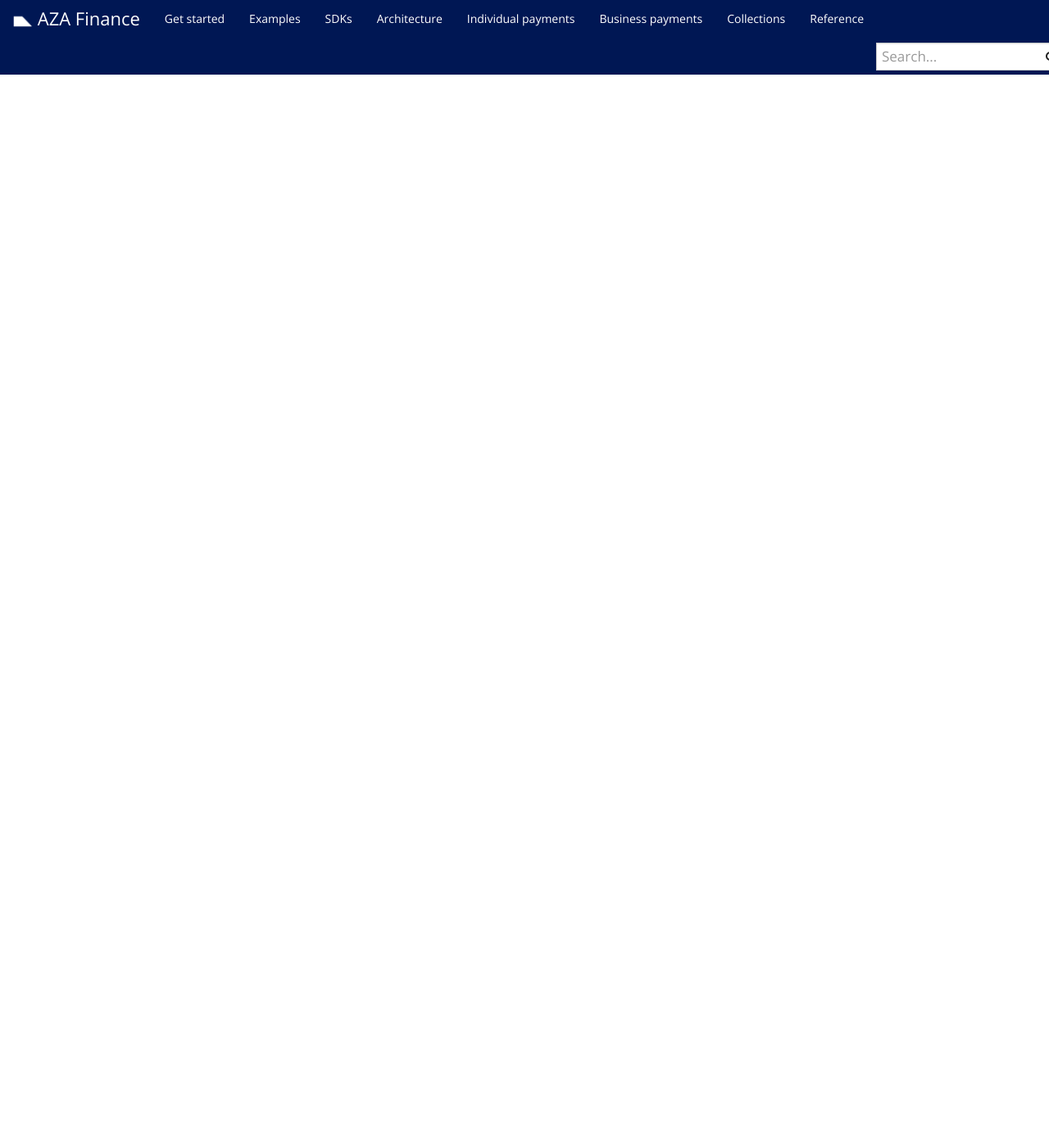
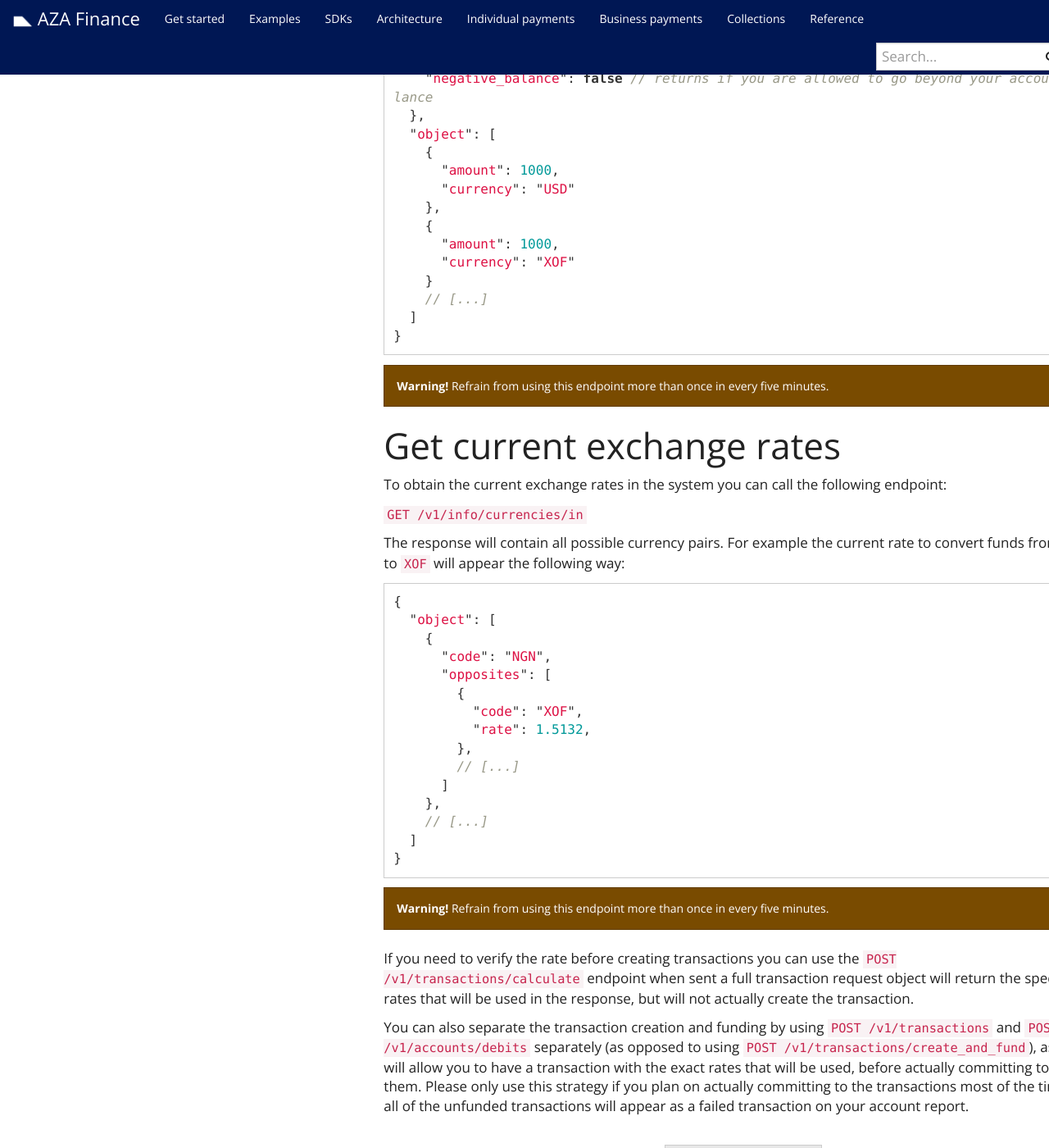
Before and after one commit to transferzero/api-documentation, a Jekyll site: the page built from _docs/additional-features.md, in a window 1280 px wide and 1400 px high, scrolled down 9591 px. Shown: the whole window at 82% size. Built offline with Jekyll 4.4.1, drawn with Linux system fonts in a browser that asks for light colours; nearby versions of some CDN libraries; comment, search, counter and statistics services are not loaded; some of the changed text lies outside the part shown.

Commit message:
Add some missing features to our main documentation
Obtaining account balance and checking for current exchange rates are very common requests, and we didn't really have these documented well apart from our specification.

Also adds a preliminary list of API limits we wish to use for status checks, balance and exchange rate enquiries, which are endpoints where customers are usually overloading our system unnecessarily.

````diff
--- a/_docs/additional-features.md
+++ b/_docs/additional-features.md
@@ -447,3 +447,70 @@ The endpoint responds with a list of uploaded proof of payment files, e.g.:
 {% endcapture %}
 
 {% include language-tabbar.html prefix="proof-of-payments" raw=data-raw %}
+
+# Balance enquiry
+
+To obtain your current account balance you can use following two endpoints:
+
+`GET /v1/accounts` to obtain your balance for all currencies or
+
+`GET /v1/accounts/[CURRENCY_NAME]` to obtain for a single currency.
+
+The response in both cases look like the following (with only one currency returned in the latter instance)
+
+```javascript
+{
+  "meta": {
+    "negative_balance": false // returns if you are allowed to go beyond your account balance
+  },
+  "object": [
+    {
+      "amount": 1000,
+      "currency": "USD"
+    },
+    {
+      "amount": 1000,
+      "currency": "XOF"
+    }
+    // [...]
+  ]
+}
+```
+
+<div class="alert alert-warning" markdown="1">
+**Warning!** Refrain from using this endpoint more than once in every five minutes.
+</div>
+
+# Get current exchange rates
+
+To obtain the current exchange rates in the system you can call the following endpoint:
+
+`GET /v1/info/currencies/in`
+
+The response will contain all possible currency pairs. For example the current rate to convert funds from `NGN` to `XOF` will appear the following way:
+
+```javascript
+{
+  "object": [
+    {
+      "code": "NGN",
+      "opposites": [
+        {
+          "code": "XOF",
+          "rate": 1.5132,
+        },
+        // [...]
+      ]
+    },
+    // [...]
+  ]
+}
+```
+
+<div class="alert alert-warning" markdown="1">
+**Warning!** Refrain from using this endpoint more than once in every five minutes.
+</div>
+
+If you need to verify the rate before creating transactions you can use the `POST /v1/transactions/calculate` endpoint when sent a full transaction request object will return the specific rates that will be used in the response, but will not actually create the transaction.
+
+You can also separate the transaction creation and funding by using `POST /v1/transactions` and `POST /v1/accounts/debits` separately (as opposed to using `POST /v1/transactions/create_and_fund`), as this will allow you to have a transaction with the exact rates that will be used, before actually committing to posting them. Please only use this strategy if you plan on actually committing to the transactions most of the time, as all of the unfunded transactions will appear as a failed transaction on your account report.
````
Also changed, not shown: _docs/architecture.md (+14 -0 lines).
